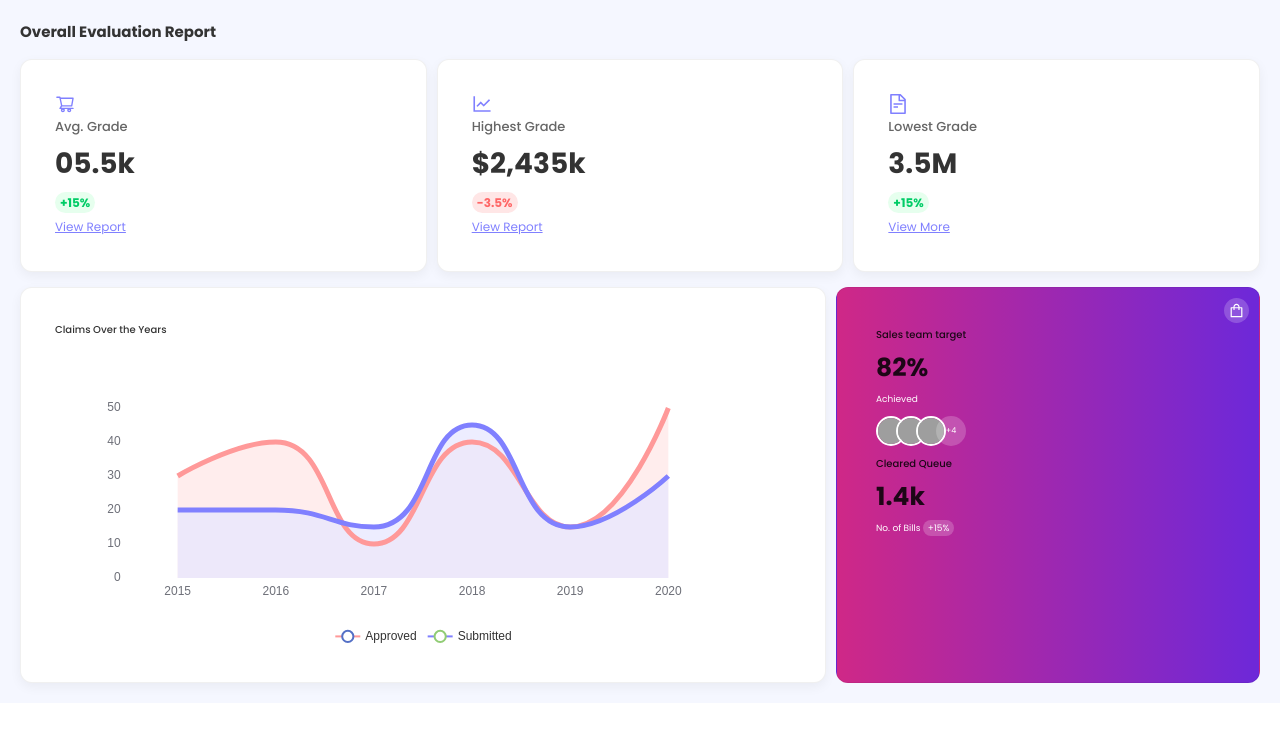
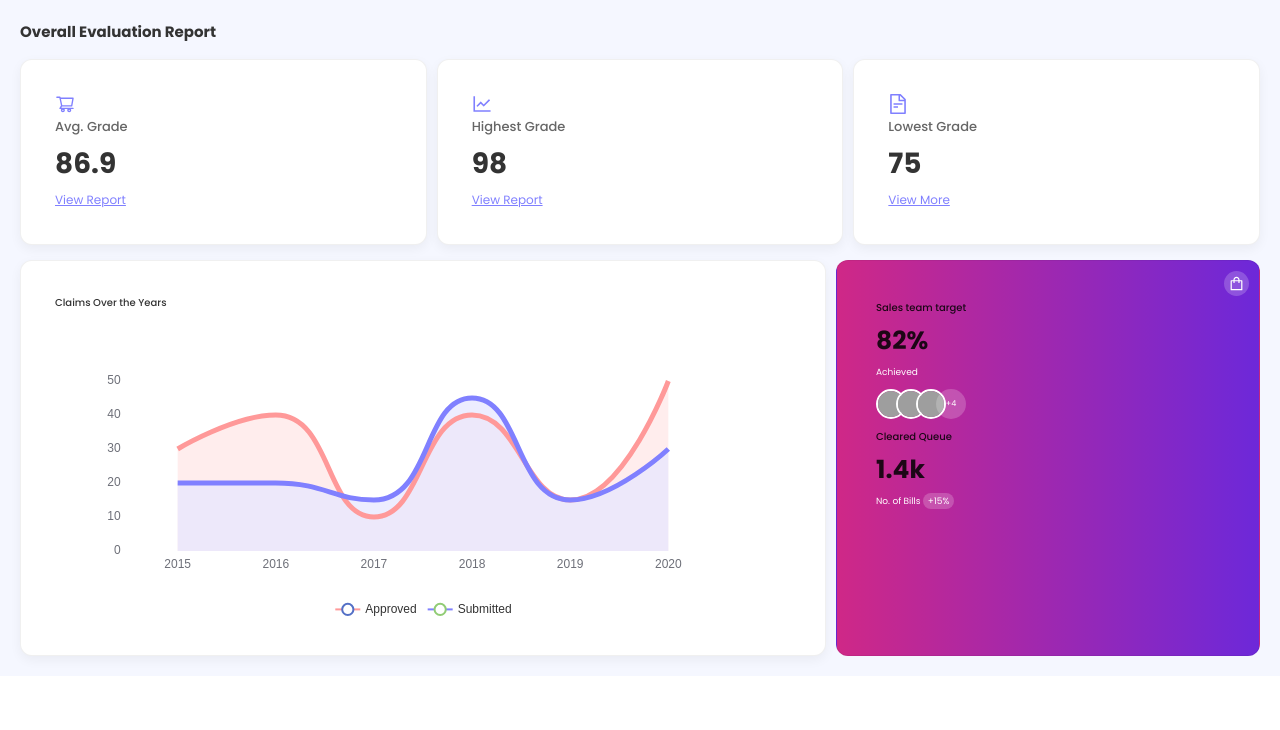
Before and after one commit to gopisuresh-dev2prod/grading-assistant, a React (Create React App) app: page /evaluation-report in a window 1280 px wide. Shown: the top 730 px of the page. Built offline with nearby package versions, Linux system fonts and the light colour scheme; sample sign-in values are in the browser's storage; grey boxes are pictures that could not be loaded.

Commit message:
update EvaluationReportPage.js and LoginPage.js

```diff
--- a/src/Pages/EvaluationReportPage/EvaluationReportPage.js
+++ b/src/Pages/EvaluationReportPage/EvaluationReportPage.js
@@ -55,8 +55,8 @@ const EvaluationReportPage = () => {
           <ShoppingCartOutlined className="icon" />
           <div className="content">
             <h3>Avg. Grade</h3>
-            <h2>05.5k</h2>
-            <span className="positive">+15%</span>
+            <h2>86.9</h2>
+            {/* <span className="positive">+15%</span> */}
             <a href="#">View Report</a>
           </div>
         </Card>
@@ -64,8 +64,8 @@ const EvaluationReportPage = () => {
           <LineChartOutlined className="icon" />
           <div className="content">
             <h3>Highest Grade</h3>
-            <h2>$2,435k</h2>
-            <span className="negative">-3.5%</span>
+            <h2>98</h2>
+            {/* <span className="negative">-3.5%</span> */}
             <a href="#">View Report</a>
           </div>
         </Card>
@@ -73,8 +73,8 @@ const EvaluationReportPage = () => {
           <FileTextOutlined className="icon" />
           <div className="content">
             <h3>Lowest Grade</h3>
-            <h2>3.5M</h2>
-            <span className="positive">+15%</span>
+            <h2>75</h2>
+            {/* <span className="positive">+15%</span> */}
             <a href="#">View More</a>
           </div>
         </Card>
--- a/src/Pages/auth/Loginpage/LoginPage.js
+++ b/src/Pages/auth/Loginpage/LoginPage.js
@@ -55,10 +55,10 @@ const navigate=useNavigate()
             <img src={require('../../../assests/google.png')} alt="Google" />
             <span>Login with Google</span>
           </div>
-          <div className="social-button facebook">
+          {/* <div className="social-button facebook">
             <img src={require('../../../assests/facebook.png')} alt="Facebook" />
             <span>Login with Facebook</span>
-          </div>
+          </div> */}
         </div>
       </div>
       <div className="toggle">
```
